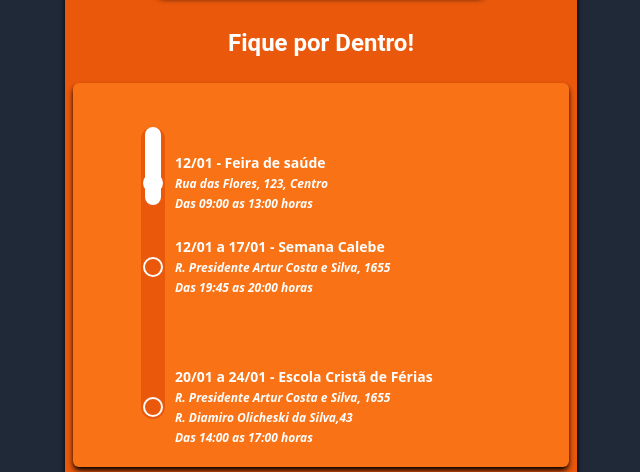
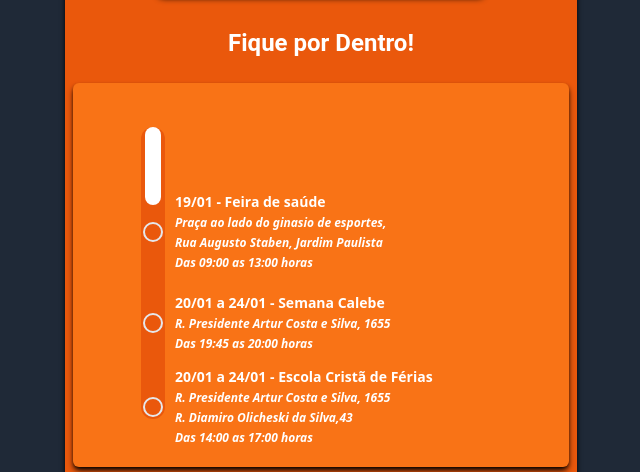
Before and after one commit to Erickvidolin/Projeto_Esperanca, a website: page index.html in a window 1280 px wide. Shown: the part 802-1274 px from the top of the page, without its empty margins (319-959 px from the left). Drawn offline with Linux system fonts and the light colour scheme.

Commit message:
Add files via upload

```diff
--- a/index.html
+++ b/index.html
@@ -114,24 +114,24 @@
         // Definindo os eventos na timeline com endereço (pode ser ajustado conforme necessário)
         const eventos = [
     {
-                data: "12/01",
+        data: "19/01",
         descricao: "Feira de saúde",
-                endereco: "Rua das Flores, 123, Centro",
-                hora:"Das 09:00 as 13:00 horas",
-                dataCompleta: "2025-01-12"
+        endereco: "Praça ao lado do ginasio de esportes,<br> Rua Augusto Staben, Jardim Paulista",
+        hora: "Das 09:00 as 13:00 horas",
+        dataCompleta: "2025-01-19"
     },
     {
-                data: "12/01 a 17/01",
+        data: "20/01 a 24/01",
         descricao: "Semana Calebe",
         endereco: "R. Presidente Artur Costa e Silva, 1655",
-                hora:"Das 19:45 as 20:00 horas",
-                dataCompleta: "2025-01-12"
+        hora: "Das 19:45 as 20:00 horas",
+        dataCompleta: "2025-01-20"
     },
     {
         data: "20/01 a 24/01",
         descricao: "Escola Cristã de Férias",
         endereco: "R. Presidente Artur Costa e Silva, 1655 <br>  R. Diamiro Olicheski da Silva,43 ",
-                hora:"Das 14:00 as 17:00 horas",
+        hora: "Das 14:00 as 17:00 horas",
         dataCompleta: "2025-01-20"
     }
 ];
@@ -142,11 +142,13 @@
 
         // Função para calcular o progresso da timeline
         function calcularProgresso(inicio, fim) {
-            const hoje = new Date();
-            const total = fim - inicio;
-            const progresso = hoje - inicio;
-            return Math.min(Math.max((progresso / total) * 100, 0), 100);
+    const agora = new Date();
+    const totalMilissegundos = fim - inicio;
+    const progressoMilissegundos = agora - inicio;
+
+    return Math.min(Math.max((progressoMilissegundos / totalMilissegundos) * 100, 0), 100);
 }
+
 
         // Função para renderizar a timeline e eventos
         function renderizarEventos() {
@@ -173,7 +175,7 @@
                 // Criar marcador de evento com o endereço
     const marcadorHtml = `
         <div class="relative flex items-center justify-center" style="top: ${posicaoPercentual}%; transform: translateY(-50%); left: -80px">
-                        <div class="w-5 h-5 rounded-full border-2 border-white"></div>
+            <div class="w-5 h-5 rounded-full border-2 border-orange-400"></div>
             <div class="absolute text-left left-8 text-white text-sm w-72 md:text-md font-semibold">
                 ${evento.data} - ${evento.descricao} <br>
                 <span class="text-xs italic">${evento.endereco}</span>
```
Lines whose indentation alone changed are shown as unchanged.
